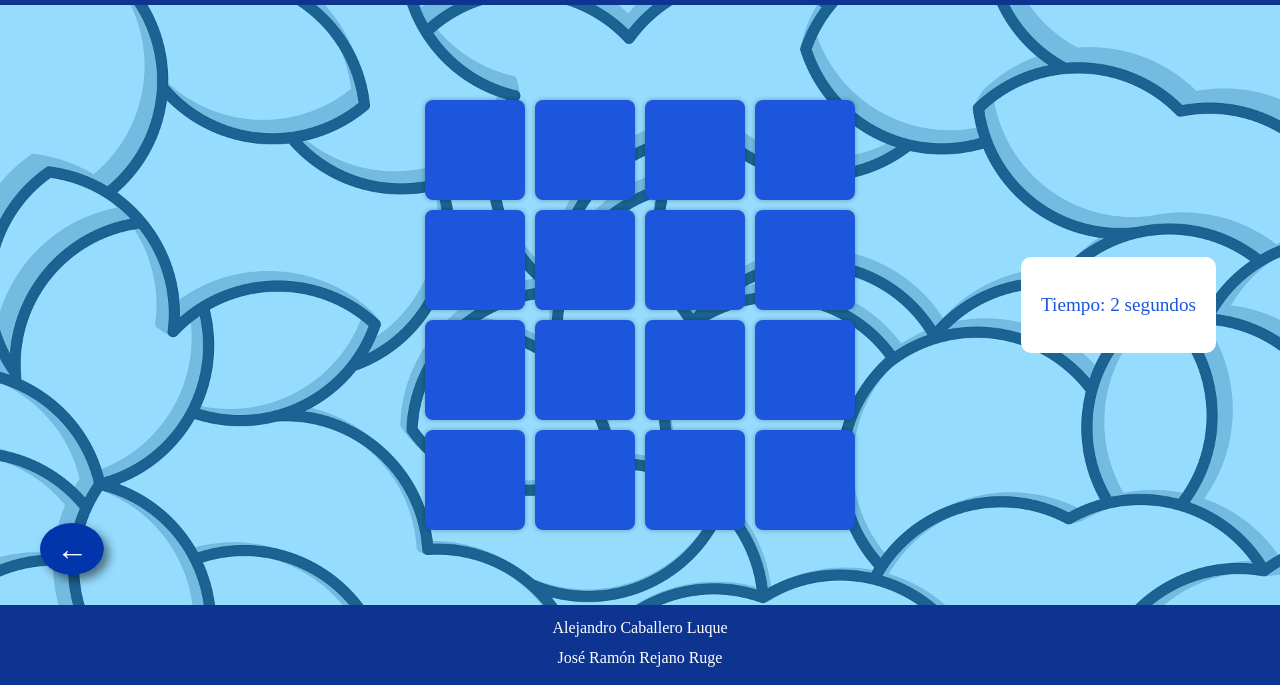
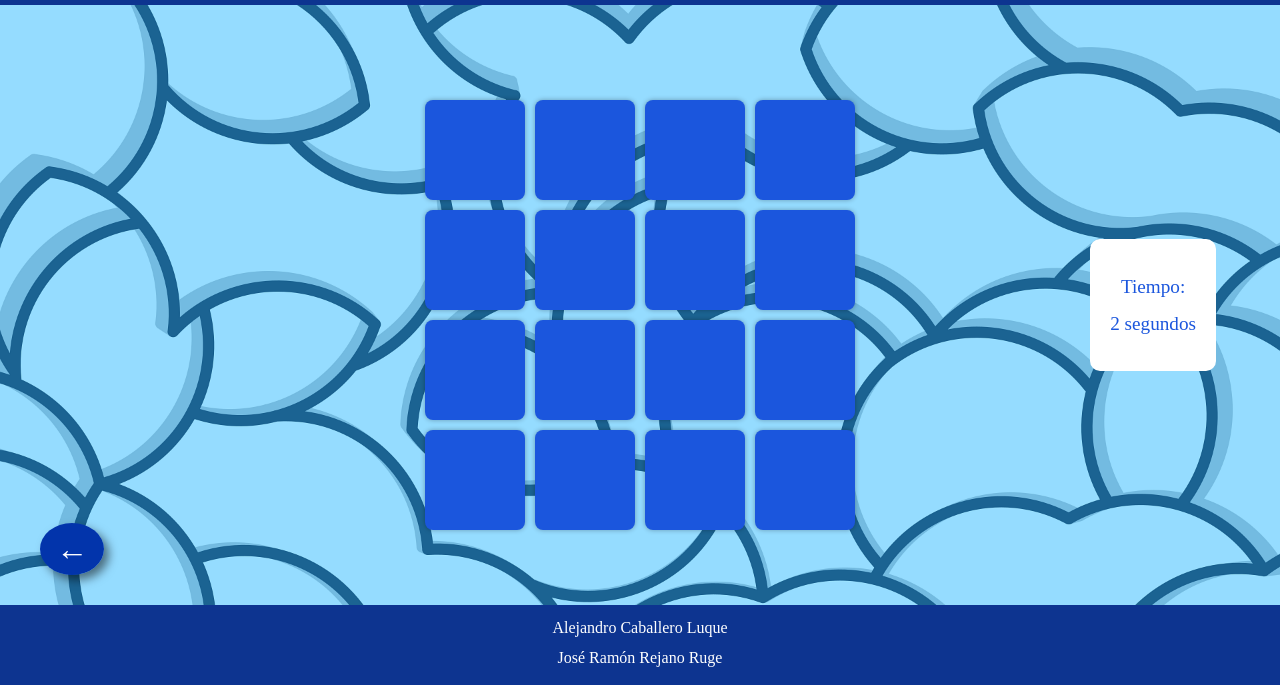
Before and after one commit to Alejandro-1998/Juego_De_Memoria, a plain HTML site: page contenido/modo_facil.html in a window 1280 px wide. Both pictures are taken after a click on the button "Un Jugador". Shown: the part 115-800 px from the top of the page. Drawn offline with Linux system fonts and the light colour scheme.

Commit message:
cambiar tiempo

```diff
--- a/contenido/modo_facil.html
+++ b/contenido/modo_facil.html
@@ -29,7 +29,8 @@
         <div id="juego" class="juego_facil" style="display:none;"></div>
 
         <div id="infoJuego">
-            <p id="temporizador"> Tiempo: 0 segundos</p>
+            <p id="temporizador2"> Tiempo:</p>
+            <p id="temporizador">0 segundos</p>
             <p id="jugador1">Jugador 1: 0</p>
             <p id="jugador2">Jugador 2: 0</p>
             <p id="jugadores">Jugador 1: 0 || Jugador 2: 0</p>
--- a/js/tablero.js
+++ b/js/tablero.js
@@ -110,6 +110,7 @@ function iniciarJuego(jugadores) {
         iniciarTemporizador();
     } else {
         document.getElementById('temporizador').style.display = 'none';
+        document.getElementById('temporizador2').style.display = 'none';
         actualizarPuntaje();
         actualizarTurno();
     }
@@ -201,7 +202,7 @@ cartas.forEach((src) => {
 function iniciarTemporizador() {
         timerInterval = setInterval(() => {
         segundos++;
-        document.getElementById('temporizador').textContent = `Tiempo: ${segundos} segundos`;
+        document.getElementById('temporizador').textContent = `${segundos} segundos`;
     }, 1000);
 }
 
```
Also changed, not shown: contenido/modo_dificil.html (+2 -1 lines), contenido/modo_medio.html (+2 -1 lines), index.html (+1 -0 lines).
